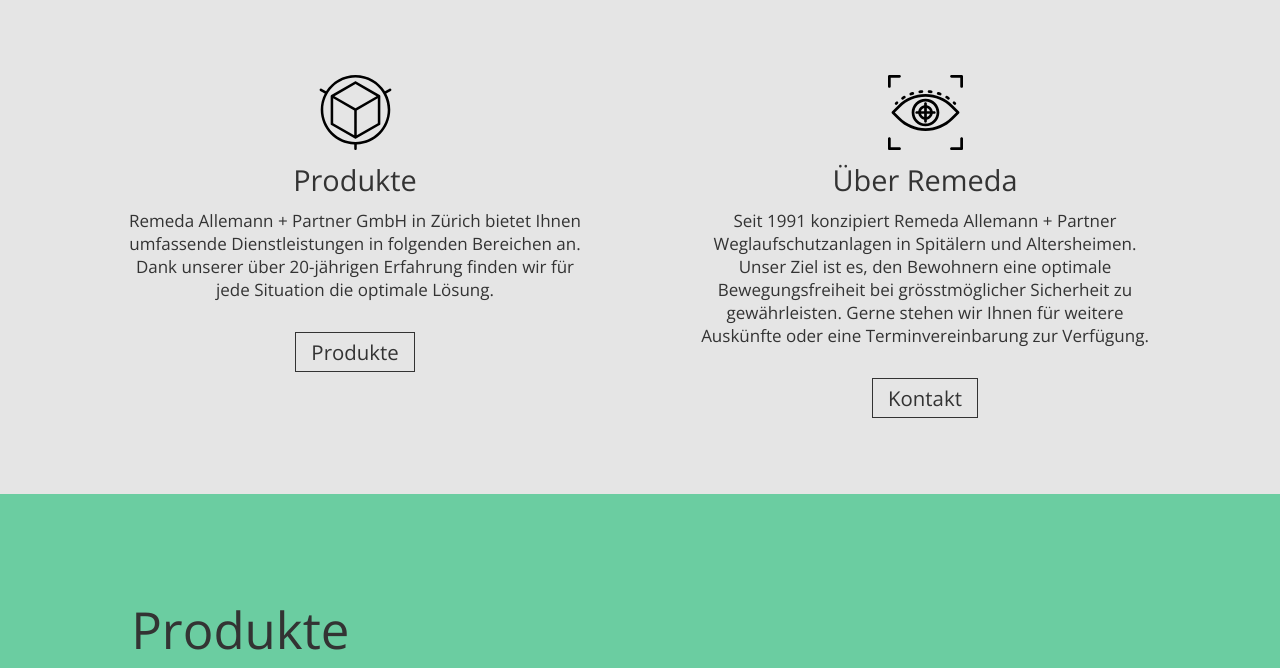
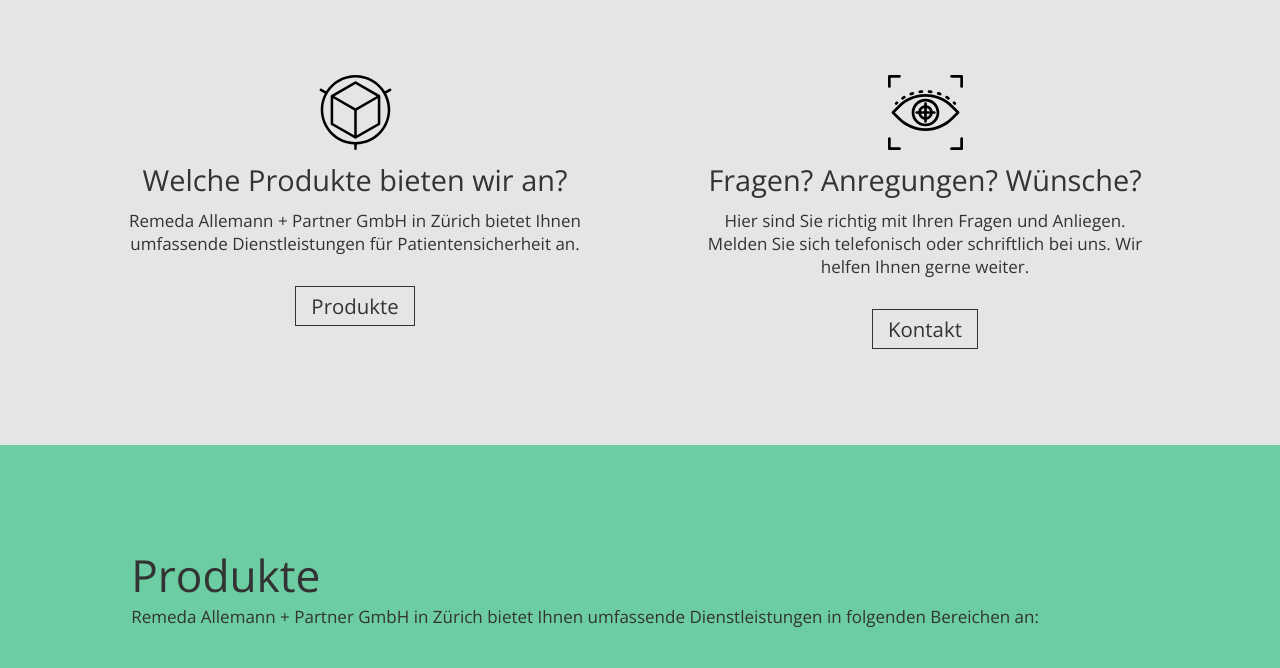
Before and after one commit to tabeaeggler/Webpage_REM, a plain HTML site: page index.html in a window 1280 px wide. Shown: the part 472-1140 px from the top of the page. Drawn offline with nearby package versions, Linux system fonts and the light colour scheme.

Commit message:
layout main section

```diff
--- a/css/screen.css
+++ b/css/screen.css
@@ -21,7 +21,7 @@ body{
 /*Text*/
 h1{
     margin: 0 0 1em 0;
-    font-size: 3em;
+    font-size: 2.6em;
     font-weight: 500;
     color: #333333;
     display: inline;
@@ -156,7 +156,6 @@ section::after {
 section.main{
     margin-top: -10px;
     margin-bottom: 25px;
-    padding: 0 px;
 }
 
 section.main aside{
@@ -175,6 +174,7 @@ section.main .content{
     background: no-repeat center top;
     background-size: 75px 75px;
     padding-top: 85px;
+    padding-bottom: 20px;
 }
 
 section.main aside .title{
--- a/index.html
+++ b/index.html
@@ -22,20 +22,17 @@
 			<section class="main">
 				<aside>
 					<div class="content produkte">
-						<div class="title">Produkte</div>
-						<p>Remeda Allemann + Partner GmbH in Zürich bietet Ihnen umfassende Dienstleistungen in folgenden Bereichen an.
-						Dank unserer über 20-jährigen Erfahrung finden wir für jede Situation die optimale Lösung.</p>
+						<div class="title">Welche Produkte bieten wir an?</div>
+						<p>Remeda Allemann + Partner GmbH in Zürich bietet Ihnen umfassende Dienstleistungen für Patientensicherheit an.</p>
 						<a class="btn" title="Produkte" href="#ankerP">Produkte</a>
                     </div>
 				</aside>
 
 				<aside>
 					<div class="content remeda">
-						<div class="title">Über Remeda</div>
-						<p>Seit 1991 konzipiert Remeda Allemann + Partner Weglaufschutzanlagen in Spitälern und Altersheimen. Unser Ziel ist es, den Bewohnern eine optimale Bewegungsfreiheit bei grösstmöglicher Sicherheit zu gewährleisten.
-
-                            Gerne stehen wir Ihnen für weitere Auskünfte oder eine Terminvereinbarung zur Verfügung.</p>
-                        <a class="btn" title="Kontakt" href="#ankerK">Kontakt</a>
+						<div class="title">Fragen? Anregungen? Wünsche?</div>
+						<p>Hier sind Sie richtig mit Ihren Fragen und Anliegen. Melden Sie sich telefonisch oder schriftlich bei uns. Wir helfen Ihnen gerne weiter.</p>
+						<a class="btn" title="Kontakt" href="#ankerK">Kontakt</a>
                     </div>
 				</aside>
 			</section>
@@ -175,8 +172,9 @@
 
 
             <h1>Kontakt</h1>
-            <p>Bestellen Sie unsere Untelagen oder vereinbaren sie einen Termin über das Kontaktformular. Lorem ipsum dolor sit amet, consetetur sadipscing elitr, sed diam nonumy eirmod tempor invidunt ut labore et dolore magna. Ponumy eirmod tempor invidunt ut labore et dolore, nonumy eirmod tempor invidunt ut labore et dolore, nonumy eirmod tempor invidunt.</p>
+            <p>Seit 1991 konzipiert Remeda Allemann + Partner Weglaufschutzanlagen in Spitälern und Altersheimen. Unser Ziel ist es, den Bewohnern eine optimale Bewegungsfreiheit bei grösstmöglicher Sicherheit zu gewährleisten.
 
+				Gerne stehen wir Ihnen für weitere Auskünfte oder eine Terminvereinbarung zur Verfügung.</p>
 
 			<div class = "frame">
 				<div id = "button_open_envelope">
```
